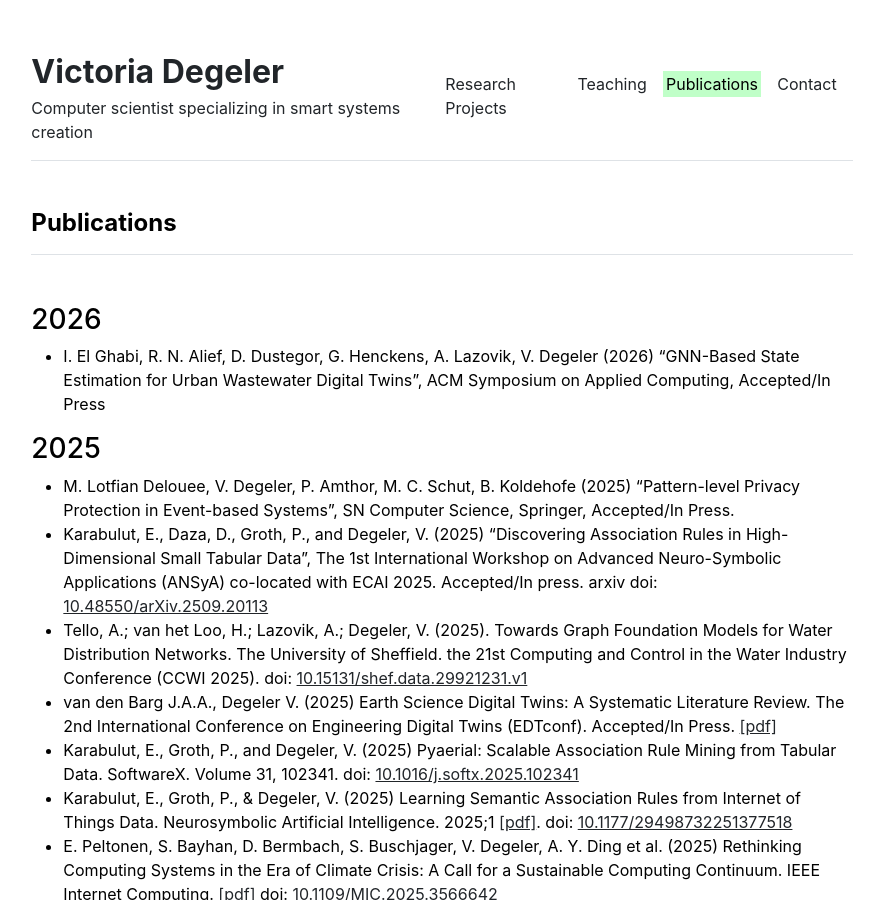
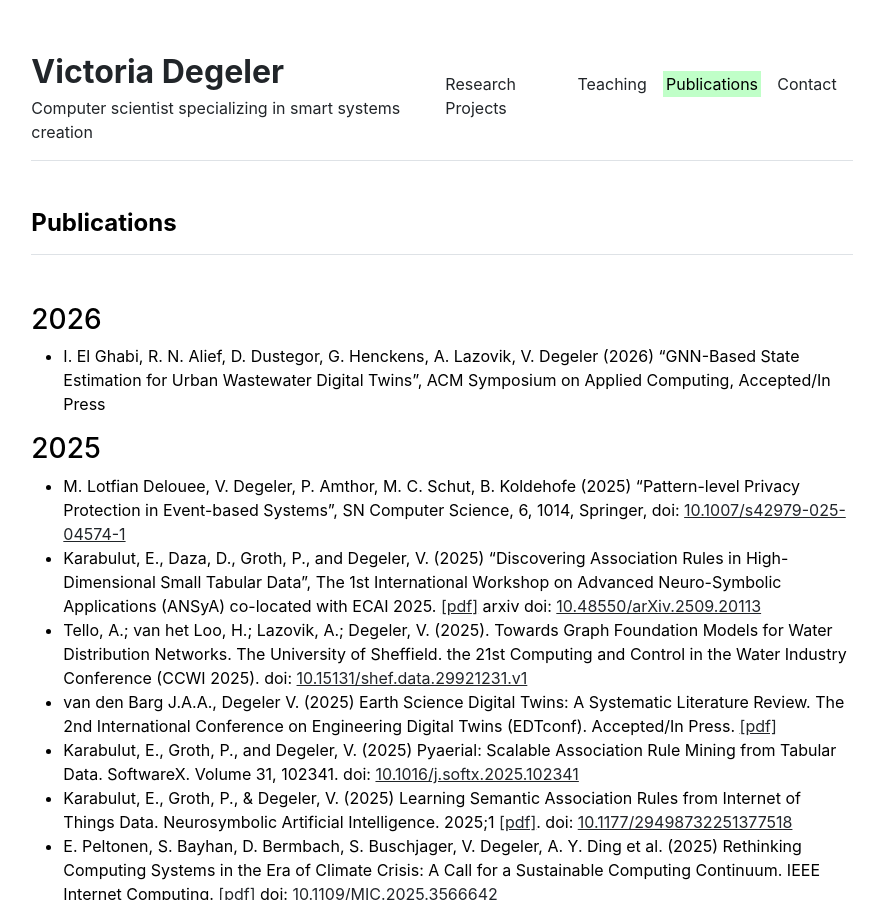
Before and after one commit to Degvik/degvik.github.io, a Jekyll site: the page built from publications.md, in a window 1280 px wide and 900 px high. Shown: the whole window, without its empty margins (198-1076 px from the left). Built offline with Jekyll 4.4.1, drawn with Linux system fonts in a browser that asks for light colours.

Commit message:
new publications

```diff
--- a/publications.md
+++ b/publications.md
@@ -9,8 +9,9 @@ title: "Publications"
 
 ### 2025
 
-- M. Lotfian Delouee, V. Degeler, P. Amthor, M. C. Schut, B. Koldehofe (2025) "Pattern-level Privacy Protection in Event-based Systems", SN Computer Science, Springer, Accepted/In Press.
-- Karabulut, E., Daza, D., Groth, P., and Degeler, V. (2025) "Discovering Association Rules in High-Dimensional Small Tabular Data", The 1st International Workshop on Advanced Neuro-Symbolic Applications (ANSyA) co-located with ECAI 2025. Accepted/In press. arxiv doi: [10.48550/arXiv.2509.20113](https://doi.org/10.48550/arXiv.2509.20113)
+- M. Lotfian Delouee, V. Degeler, P. Amthor, M. C. Schut, B. Koldehofe (2025) "Pattern-level Privacy Protection in Event-based Systems", SN Computer Science, 6, 1014, Springer, doi: [10.1007/s42979-025-04574-1](https://doi.org/10.1007/s42979-025-04574-1)
+- Karabulut, E., Daza, D., Groth, P., and Degeler, V. (2025) "Discovering Association Rules in High-Dimensional Small Tabular Data", The 1st International Workshop on Advanced Neuro-Symbolic Applications (ANSyA) co-located with ECAI 2025. [\[pdf\]](https://ceur-ws.org/Vol-4125/paper_26.pdf)
+ arxiv doi: [10.48550/arXiv.2509.20113](https://doi.org/10.48550/arXiv.2509.20113)
 - Tello, A.; van het Loo, H.; Lazovik, A.; Degeler, V. (2025). Towards Graph Foundation Models for Water Distribution Networks. The University of Sheffield. the 21st Computing and Control in the Water Industry Conference (CCWI 2025). doi: [10.15131/shef.data.29921231.v1](https://doi.org/10.15131/shef.data.29921231.v1)
 - van den Barg J.A.A., Degeler V. (2025) Earth Science Digital Twins: A Systematic Literature Review. The 2nd International Conference on Engineering Digital Twins (EDTconf). Accepted/In Press. [\[pdf\]](https://vdegeler.com/files/25ESDT.pdf)
 - Karabulut, E., Groth, P., and Degeler, V. (2025) Pyaerial: Scalable Association Rule Mining from Tabular Data. SoftwareX. Volume 31, 102341. doi: [10.1016/j.softx.2025.102341](http://dx.doi.org/10.1016/j.softx.2025.102341)
```
Also changed, not shown: 2 other files.
